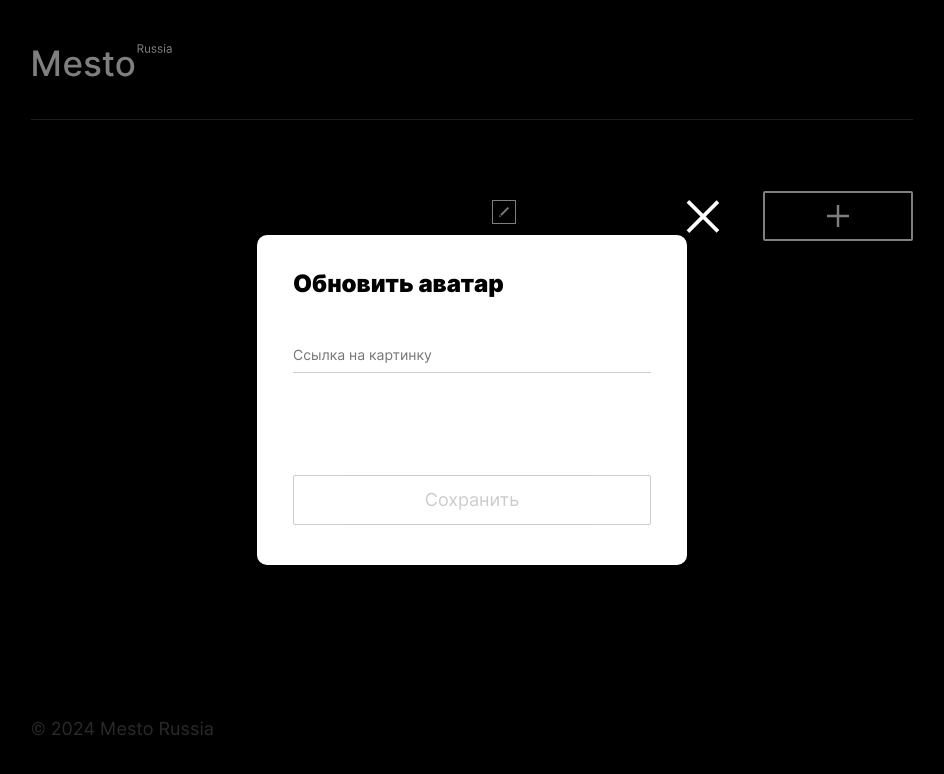
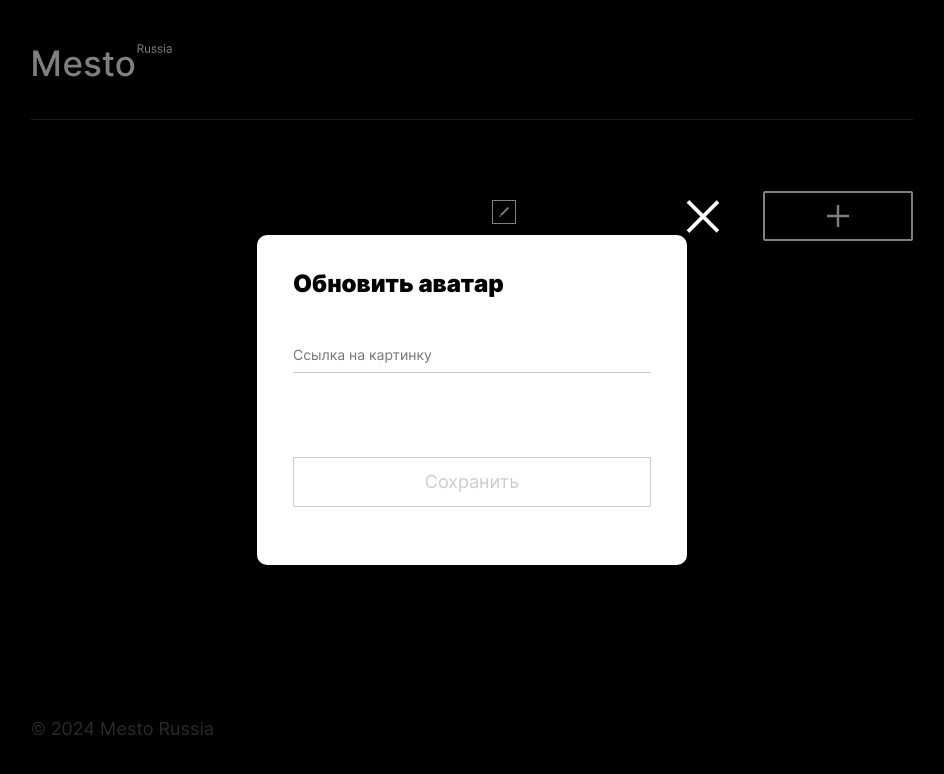
Before and after one commit to leadenrain/mesto-project-ff, a website built with webpack: page src/index.html in a window 1280 px wide. Both pictures are taken after a click on the element 259 px from the left and 216 px from the top of the page. Shown: the whole page, without its empty margins (168-1112 px from the left). Built offline with nearby package versions, Linux system fonts and the light colour scheme; no server answers.

Commit message:
edit margin

```diff
--- a/src/blocks/popup/__button/popup__button.css
+++ b/src/blocks/popup/__button/popup__button.css
@@ -11,7 +11,7 @@
   border-radius: 2px;
   border: none;
   transition: visibility 0s, background 0.3s;
-  margin-top: 48px;
+  margin-top: 30px;
 }
 
 .popup__button:hover {
```
